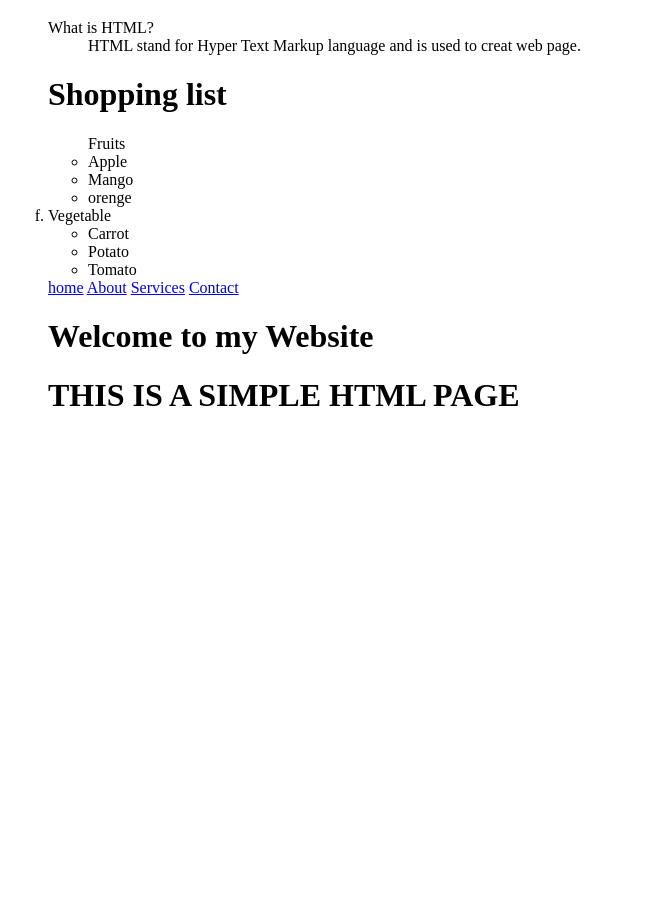
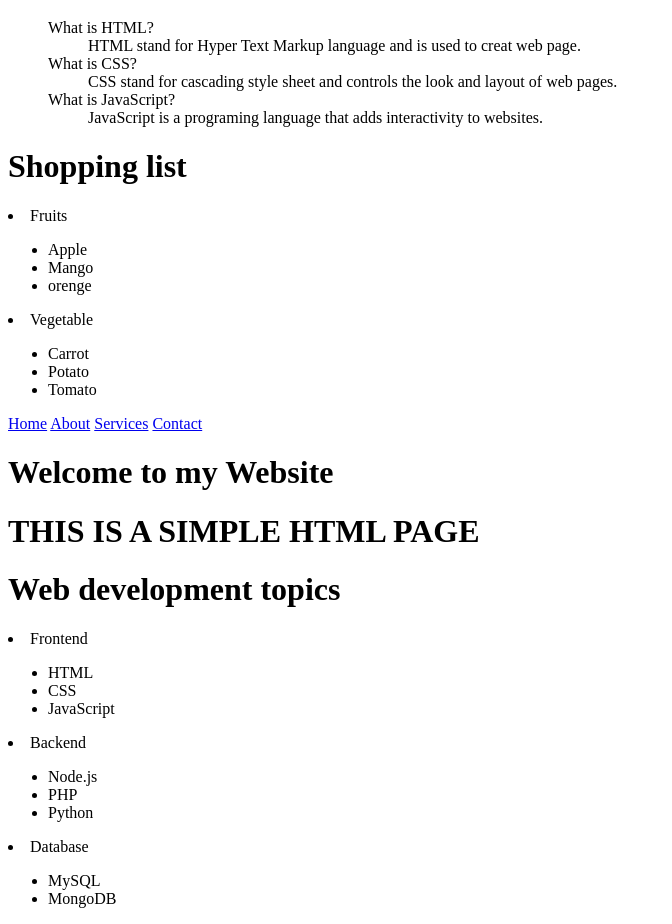
Before and after one commit to Abhi-jeet-singh-0267/HTML-CSE11, a plain HTML site: page List.html in a window 1280 px wide. Shown: the part 473-1397 px from the top of the page, without its empty margins (0-672 px from the left). Before the commit the page ends 908 px from the top, so only its background shows below. Drawn offline with Linux system fonts and the light colour scheme.

Commit message:
Morepointareadded

```diff
--- a/List.html
+++ b/List.html
@@ -31,12 +31,18 @@
     <h1>Frequently asked question</h1>
     <dt>What is HTML?</dt>
     <dd>HTML stand for Hyper Text Markup language and is used to creat web page.</dd>
-    <h1>Shopping list</h1>
-        <ul>Fruits
+    <dt>What is CSS?</dt>
+    <dd>CSS stand for cascading style sheet and controls the look and layout of web pages.</dd>
+    <dt>What is JavaScript?</dt>
+    <dd>JavaScript is a programing language that adds interactivity to websites.</dd>
+    </ol> <h1>Shopping list</h1>
+        <li>Fruits
+            <ul>
             <li>Apple</li>
             <li>Mango</li>
             <li>orenge</li>
          </ul>
+         </li>
          <li>Vegetable
             <ul>
                 <li>Carrot</li>
@@ -46,13 +52,31 @@
             </li>
          </ul>
     <nav>
-        <a href="#">home</a>
+        <a href="#">Home</a>
         <a href="#">About</a>
         <a href="#">Services</a>
         <a href="#">Contact</a>
     </nav>
     <h1>Welcome to my Website</h1>
     <h1>THIS IS A SIMPLE HTML PAGE</h1>
-
+    <h1>Web development topics</h1>
+    <li>Frontend
+        <ul>
+            <li>HTML</li>
+            <li>CSS</li>
+            <li>JavaScript</li>
+        </ul>
+    </li>
+    <li>Backend
+        <ul>
+            <li>Node.js</li>
+            <li>PHP</li>
+            <li>Python</li>
+        </ul>
+    <li>Database
+        <ul>
+            <li>MySQL</li>
+            <li>MongoDB</li>
+        </ul>
 </body>
 </html>
```
Also changed, not shown: 1 other file.
